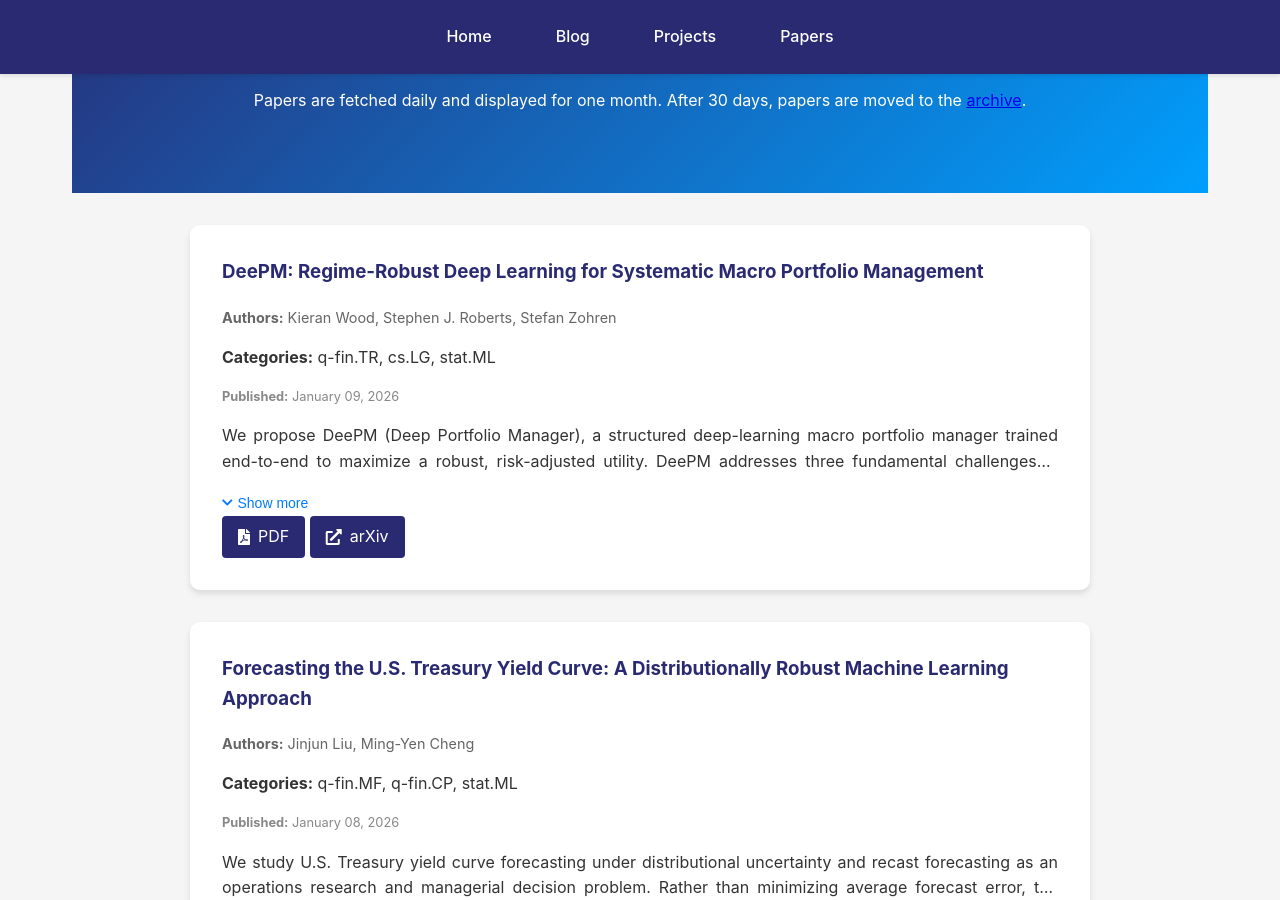
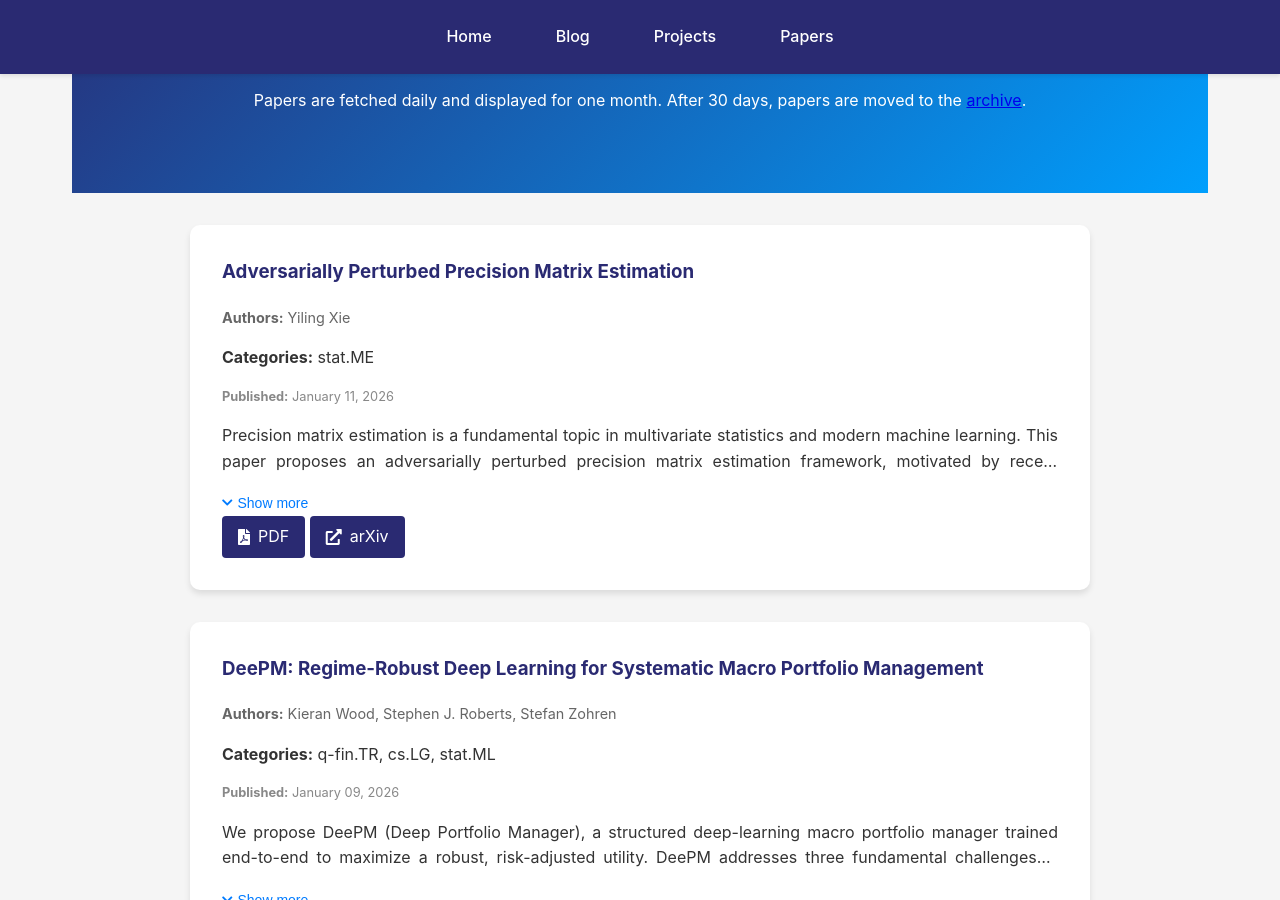
Before and after one commit to kyZhan2002/mypage, a Jekyll site: the page built from papers/index.html, in a window 1280 px wide and 900 px high, scrolled down 304 px. Built offline with Jekyll 4.4.1, drawn with Linux system fonts in a browser that asks for light colours.

Commit message:
Update arXiv papers

```diff
--- a/_data/arxiv_cache.json
+++ b/_data/arxiv_cache.json
@@ -1,6 +1,22 @@
 {
-  "last_fetch_timestamp": 1768268311,
+  "last_fetch_timestamp": 1768355145,
   "papers": [
+    {
+      "arxiv_id": "2601.06807",
+      "title": "Adversarially Perturbed Precision Matrix Estimation",
+      "authors": [
+        "Yiling Xie"
+      ],
+      "abstract": "Precision matrix estimation is a fundamental topic in multivariate statistics and modern machine learning. This paper proposes an adversarially perturbed precision matrix estimation framework, motivated by recent developments in adversarial training. The proposed framework is versatile for the precision matrix problem since, by adapting to different perturbation geometries, the proposed framework can not only recover the existing distributionally robust method but also inspire a novel moment-adaptive approach to precision matrix estimation, proven capable of sparsity recovery and adversarial robustness. Notably, the proposed perturbed precision matrix framework is proven to be asymptotically equivalent to regularized precision matrix estimation, and the asymptotic normality can be established accordingly. The resulting asymptotic distribution highlights the asymptotic bias introduced by perturbation and identifies conditions under which the perturbed estimation can be unbiased in the asymptotic sense. Numerical experiments on both synthetic and real data demonstrate the desirable performance of the proposed adversarially perturbed approach in practice.",
+      "published": "January 11, 2026",
+      "published_raw": "2026-01-11T08:40:56Z",
+      "categories": [
+        "stat.ME"
+      ],
+      "pdf_link": "https://arxiv.org/pdf/2601.06807v1",
+      "arxiv_url": "https://arxiv.org/abs/2601.06807v1",
+      "added_timestamp": 1768355145
+    },
     {
       "arxiv_id": "2601.05975",
       "title": "DeePM: Regime-Robust Deep Learning for Systematic Macro Portfolio Management",
```
